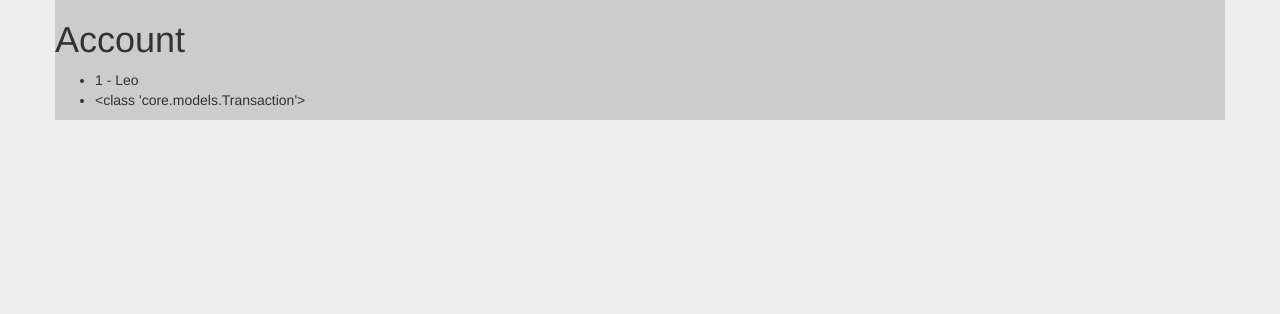
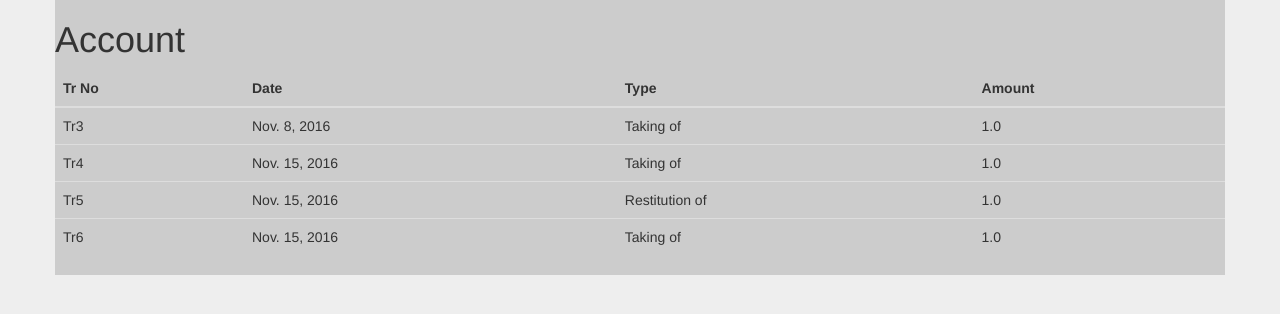
Before and after one commit to twothreenine/kerndlware, a Django app: page /account in a window 1280 px wide. Shown: the top 314 px of the page. Run offline with Django 3.2, Linux system fonts and the light colour scheme; data comes from the database, SQL or seed files in the repository; both versions use the stored data as it was after the commit; some libraries are stand-ins or nearby versions.

Commit message:
Table in accounts view

```diff
--- a/core/admin.py
+++ b/core/admin.py
@@ -1,5 +1,5 @@
 from django.contrib import admin
-from .models import Account, Item, Consumable, Product, Batch, Taking, Person, VirtualUser, Supplier, Unit
+from .models import Account, Item, Consumable, Product, Batch, Taking, Person, VirtualUser, Supplier, Unit, Restitution, Transaction
 
 admin.site.register(Account)
 admin.site.register(Item)
@@ -7,7 +7,9 @@ admin.site.register(Consumable)
 admin.site.register(Product)
 admin.site.register(Batch)
 admin.site.register(Taking)
+admin.site.register(Restitution)
 admin.site.register(Person)
 admin.site.register(VirtualUser)
 admin.site.register(Supplier)
 admin.site.register(Unit)
+admin.site.register(Transaction)
--- a/core/models.py
+++ b/core/models.py
@@ -701,16 +701,12 @@ class Transaction(models.Model):
         account.save()
         self.save()
 
+class Taking(Transaction): # taking of goods from balance
+    batch = models.ForeignKey('Batch')
+
     @property
-    def type(self):
-        return str(type(self))
-
-class Taking(Transaction): # taking of goods from balance
-    class Meta:
-        def __str__(self):
-            return "Kauftransaktion"
-
-    batch = models.ForeignKey('Batch')
+    def type_name(self):
+        return "Taking"
 
 class Restitution(Transaction): # return goods to the storage
     batch = models.ForeignKey('Batch')
@@ -729,6 +725,10 @@ class Restitution(Transaction): # return goods to the storage
         account.subtract_taken(self.amount)
         account.save()
         self.save()
+
+    @property
+    def type_name(self):
+        return "Restitution"
 
 class Inpayment(Transaction): # insertion of money to balance
     currency = models.ForeignKey('Currency')
--- a/core/templates/core/account.html
+++ b/core/templates/core/account.html
@@ -31,12 +31,24 @@
     <div class="container">
       <div class="row">
         <h1>Account</h1>
-        <ul>
-        {% for transaction in transactions %}
-            <li>{{ transaction.by_user }}</li>
-            <li>{{ transaction.type }}</li>
-        {% endfor %}
-        </ul>
+        <table class="table">
+          <thead>
+            <th>Tr No</th>
+            <th>Date</th>
+            <th>Type</th>
+            <th>Amount</th>
+          </thead>
+          <tbody>
+          {% for transaction in transactions %}
+            <tr>
+              <td>Tr{{ transaction.id }}</td>
+              <td>{{ transaction.date }}</td>
+              <td>{{ transaction.type_name }} of</td>
+              <td>{{ transaction.amount }}</td>
+            </tr>
+          {% endfor %}
+          </tbody>
+        </table>
       </div>
     </div>
 
--- a/core/views.py
+++ b/core/views.py
@@ -2,11 +2,13 @@ from django.shortcuts import render
 from django.http import HttpResponse, HttpResponseRedirect
 from django.template import loader
 from .forms import TransactionForm
-from .models import Batch, Transaction
+from .models import Batch, Taking, Restitution
 from .serializers import BatchSerializer
 from rest_framework import viewsets
 from rest_framework.decorators import api_view
 from rest_framework.response import Response
+
+import itertools
 
 def index(request):
     template = loader.get_template('core/index.html')
@@ -29,9 +31,11 @@ def index(request):
     return HttpResponse(template.render(context, request))
 
 def account(request):
-    account_id = 1
+    account_id = 4
     template = loader.get_template('core/account.html')
-    transactions = Transaction.objects.filter(charged_account=account_id)
+    takings = Taking.objects.filter(charged_account=account_id)
+    restitutions = Restitution.objects.filter(charged_account=account_id)
+    transactions = sorted(list(itertools.chain(takings, restitutions)), key=lambda t: t.id)
     context = {"transactions" : transactions}
     return HttpResponse(template.render(context, request))
 
```
Also changed, not shown: db.sqlite3.
